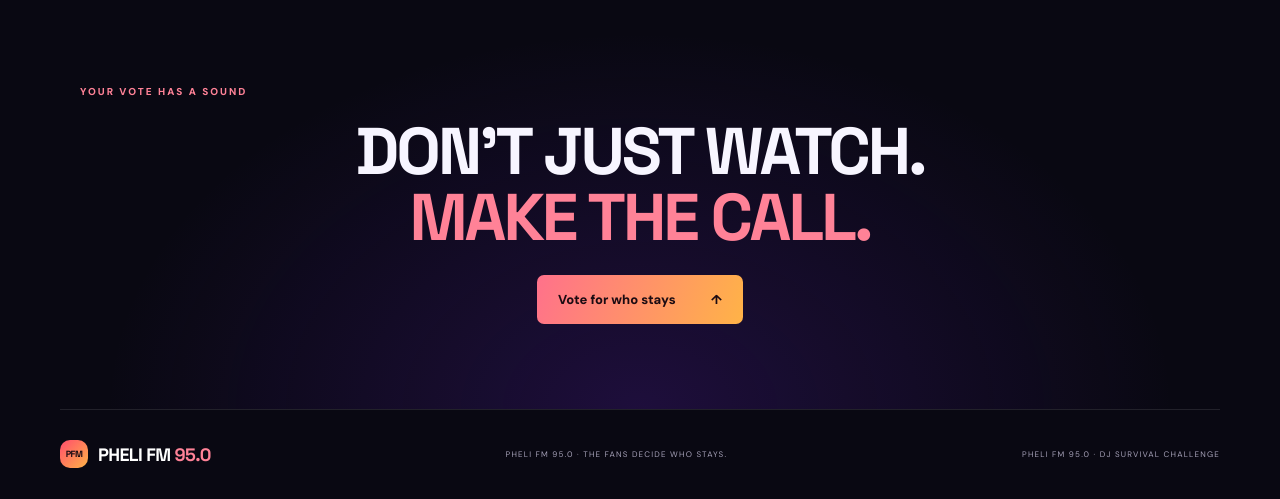
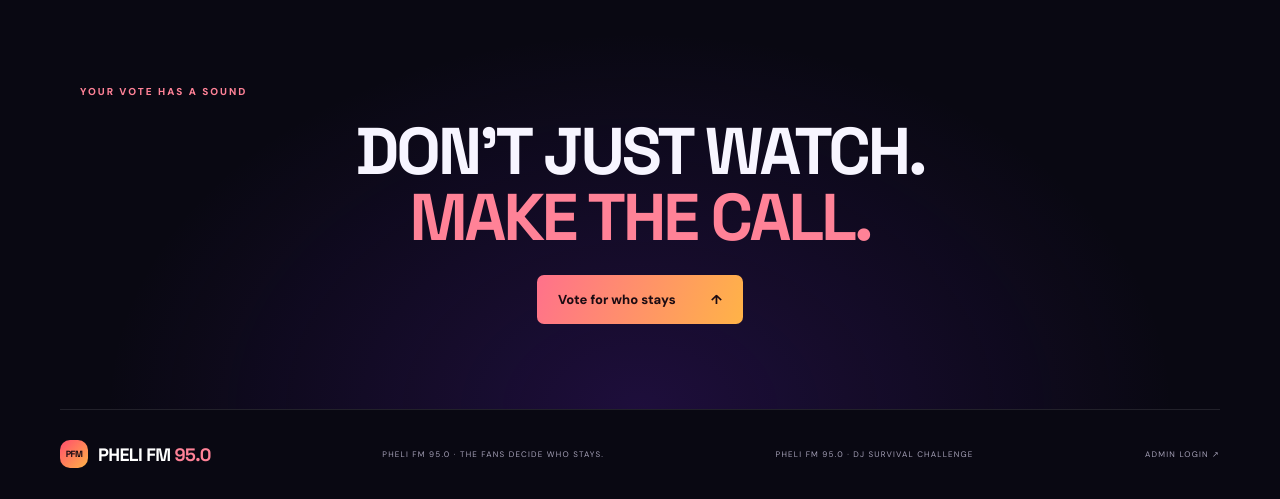
Before and after one commit to ThembelaniProject/voting, a Django app: page / in a window 1280 px wide; the page is wider, and only the part inside the window is pictured. Shown: the part 2384-2883 px from the top of that part. Run offline with Django 5.2, Linux system fonts and the light colour scheme; data that the repository does not hold is empty.

Commit message:
Add administrator login link to Pheli FM public footer

```diff
--- a/templates/index.html
+++ b/templates/index.html
@@ -42,6 +42,6 @@
     <section class="leader-section wrap" id="leaderboard"><div><div class="eyebrow">THE ROAD TO THE TOP</div><h2>PHELI FM <em>LEADERBOARD</em></h2><p>Every week is another chance to prove who owns the decks.</p></div><div class="leader-card"><div class="leader-row"><span class="rank">01</span><span class="leader-name">{% if competition %}{{ competition.dj_one.name }}{% else %}DJ ONE{% endif %} <small>WEEK {{ week_number|default:"—" }} · CONTESTANT 1</small></span><strong id="leader-one">1,250</strong></div><div class="leader-row"><span class="rank">02</span><span class="leader-name">{% if competition %}{{ competition.dj_two.name }}{% else %}DJ TWO{% endif %} <small>WEEK {{ week_number|default:"—" }} · CONTESTANT 2</small></span><strong id="leader-two">750</strong></div></div></section>
     <section class="final-cta wrap"><div class="eyebrow">YOUR VOTE HAS A SOUND</div><h2>DON'T JUST WATCH.<br><em>MAKE THE CALL.</em></h2><a class="primary-btn" href="#battle">Vote for who stays <span>↑</span></a></section>
   </main>
-  <footer class="site-footer wrap"><a class="brand" href="#top"><span class="brand-mark">PFM</span><span class="brand-wordmark">PHELI FM <span class="brand-accent">95.0</span></span></a><span>PHELI FM 95.0 · THE FANS DECIDE WHO STAYS.</span><span>PHELI FM 95.0 · DJ SURVIVAL CHALLENGE</span></footer>
+  <footer class="site-footer wrap"><a class="brand" href="#top"><span class="brand-mark">PFM</span><span class="brand-wordmark">PHELI FM <span class="brand-accent">95.0</span></span></a><span>PHELI FM 95.0 · THE FANS DECIDE WHO STAYS.</span><span>PHELI FM 95.0 · DJ SURVIVAL CHALLENGE</span><a href="/admin/">ADMIN LOGIN ↗</a></footer>
   <script src="{% static 'js/voting.js' %}"></script>
 </body></html>
```
